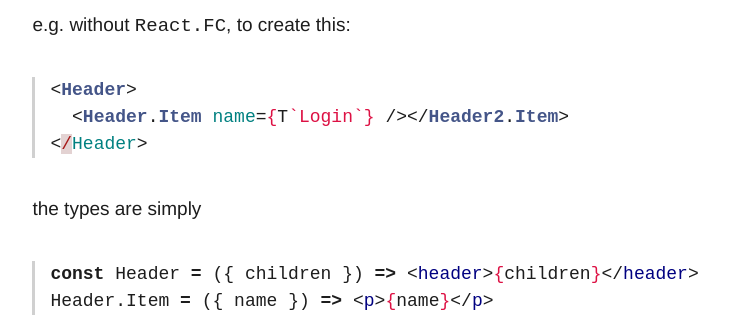
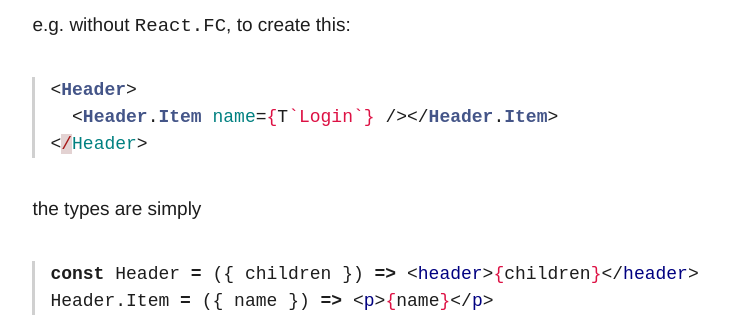
Before and after one commit to harrymt/blog, a Jekyll site: the page built from _posts/2020-05-20-react-typescript-react-fc.md, in a window 1280 px wide and 900 px high, scrolled down 4770 px. Shown: the part 153-470 px from the top of the window, without its empty margins (262-1012 px from the left). Built offline with Jekyll 4.4.1, drawn with Linux system fonts in a browser that asks for light colours.

Commit message:
Update 2020-05-20-react-typescript-react-fc.md

````diff
--- a/_posts/2020-05-20-react-typescript-react-fc.md
+++ b/_posts/2020-05-20-react-typescript-react-fc.md
@@ -181,7 +181,7 @@ e.g. without `React.FC`, to create this:
 
 ```tsx
 <Header>
-  <Header.Item name={T`Login`} /></Header2.Item>
+  <Header.Item name={T`Login`} /></Header.Item>
 </Header>
 ```
 
````
